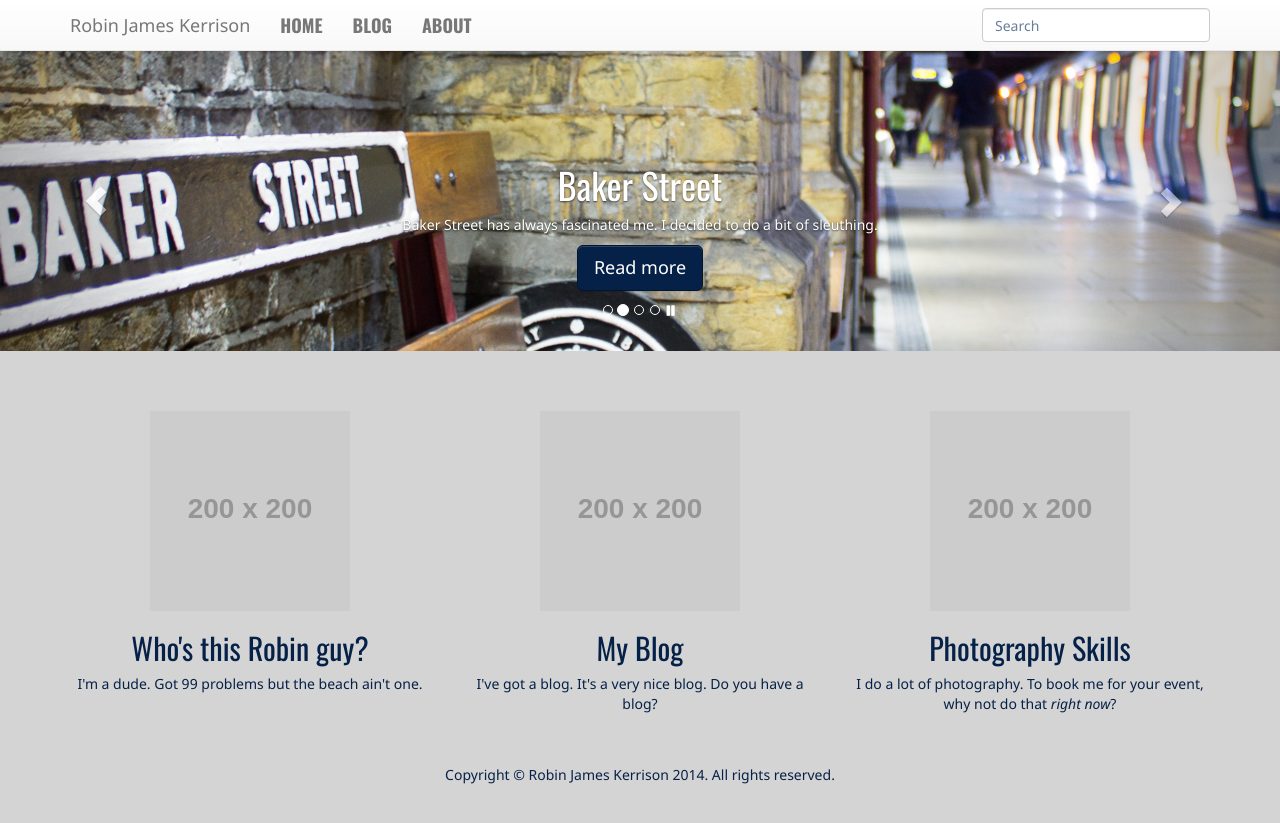
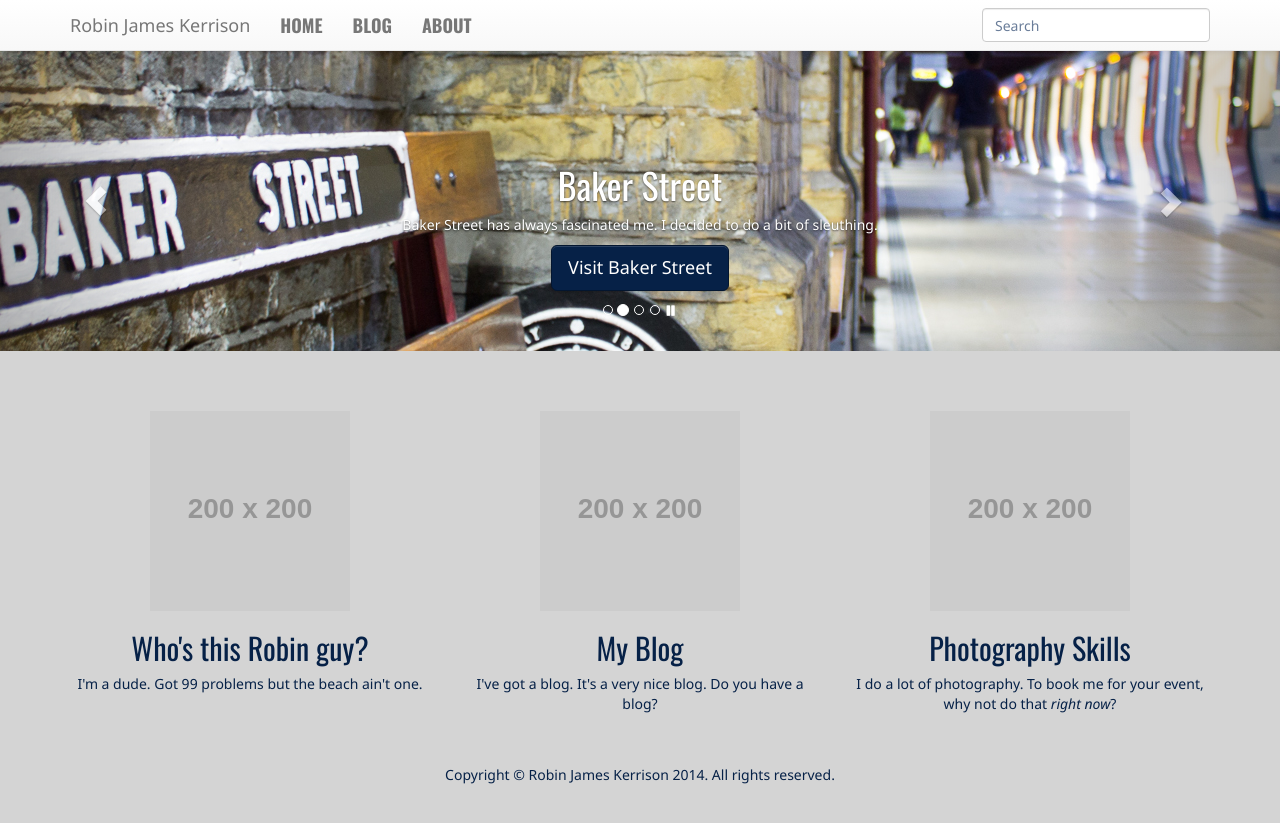
Before and after one commit to rjkerrison/2014-blog, a Jekyll site: the page built from index.html, in a window 1280 px wide. Shown: the top 823 px of the page. Built offline with Jekyll 4.4.1, drawn with Linux system fonts in a browser that asks for light colours; nearby versions of some CDN libraries; Markdown is read by kramdown in place of the engine named in the settings; comment, search, counter and statistics services are not loaded.

Commit message:
Issue #1: adding readmore functionality

```diff
--- a/_includes/carousel.html
+++ b/_includes/carousel.html
@@ -10,18 +10,24 @@
 		<span id="playbutton" class="glyphicon glyphicon-pause" style="color: white;"></span>
       </ol>
       <div class="carousel-inner">
-	   {% for post in site.categories.frontpage %}
+   		{% for post in site.categories.frontpage %}
         <div class="item{% if forloop.first %} active{% endif %}"
 			style="background:url({% if post.wideimg %} '/media/{{post.wideimg}}.jpg' {% else %} '//placehold.it/1920x450' {% endif %}); background-repeat: no-repeat; background-position: center bottom;">
           <div class="container">
             <div class="carousel-caption">
               <h1>{{ post.title }}</h1>
               <p>{{ post.summary }}</p>
-              <p><a class="btn btn-lg btn-primary" href="{{post.url}}" role="button">Read more</a></p>
+              <p><a class="btn btn-lg btn-primary" href="{{post.url}}" role="button">
+              {% if post.readmore %}
+              	{{ post.readmore }}
+              {% else %}
+              	Read more&hellip;
+              {% endif %}
+              </a></p>
             </div>
           </div>
         </div>
-	   {% endfor %}
+ 			{% endfor %}
       </div>
       <a class="left carousel-control" href="#myCarousel" role="button" data-slide="prev"><span class="glyphicon glyphicon-chevron-left"></span></a>
       <a class="right carousel-control" href="#myCarousel" role="button" data-slide="next"><span class="glyphicon glyphicon-chevron-right"></span></a>
```
